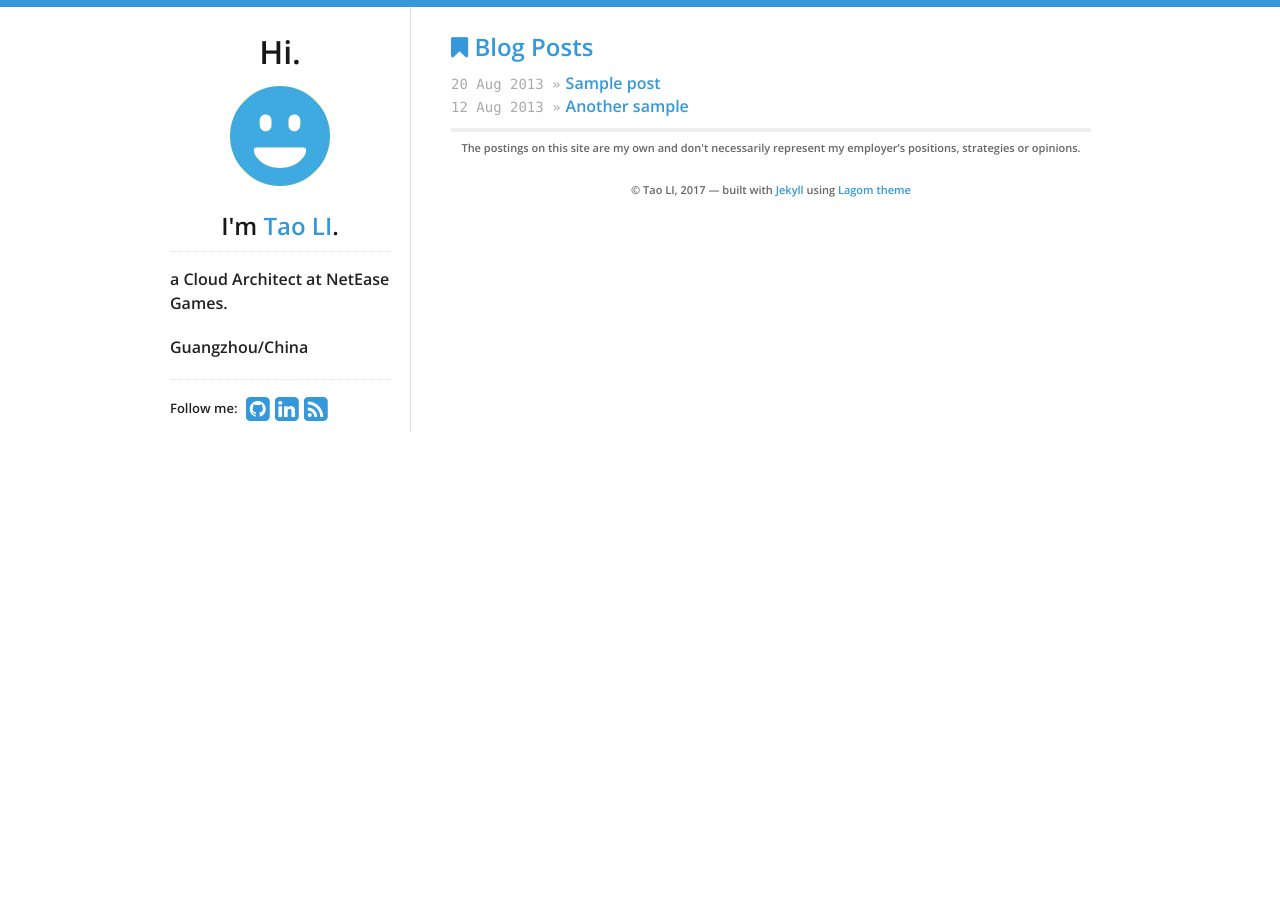
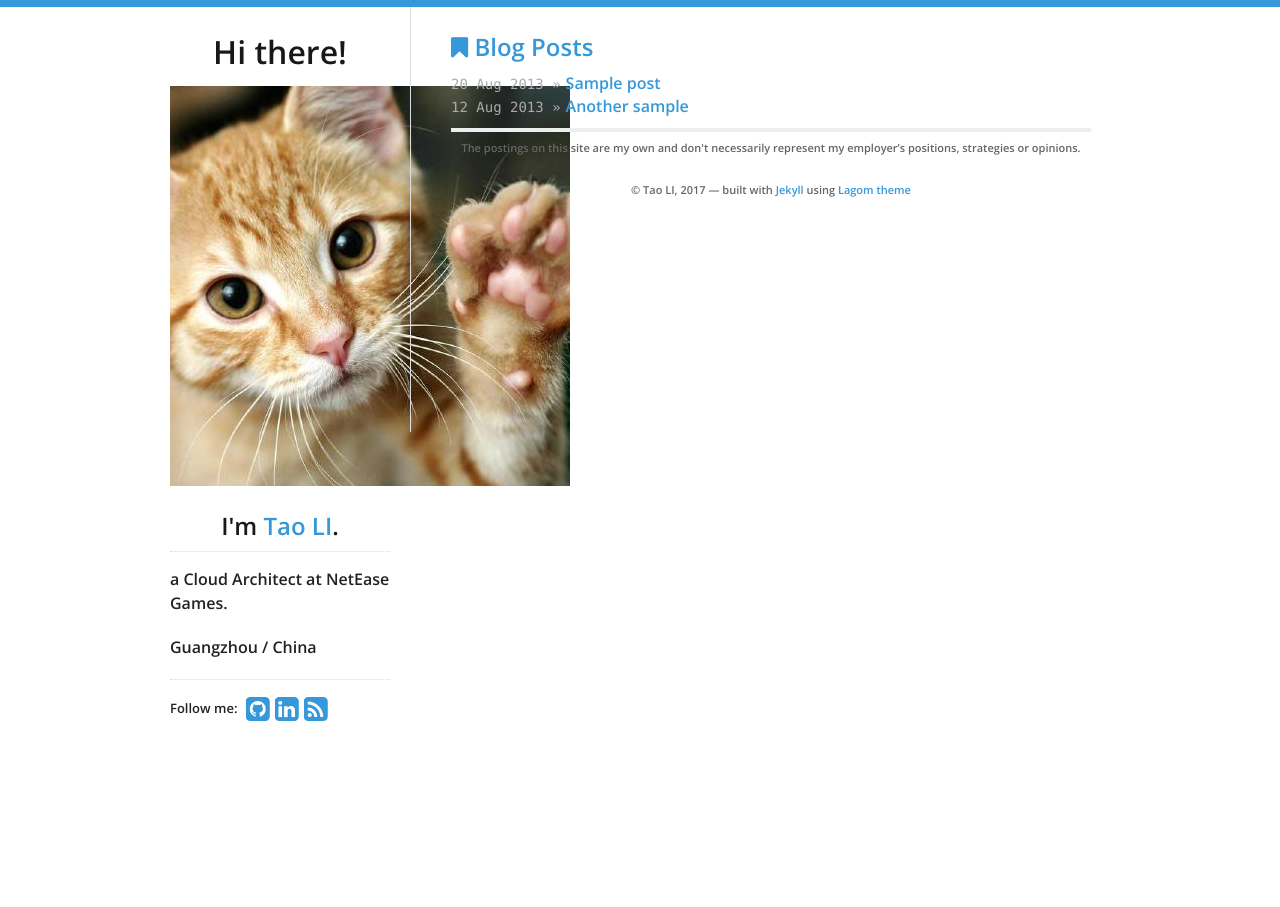
Before and after one commit to foodotbar/foodotbar.github.io, a Jekyll site: the page built from index.html, in a window 1280 px wide. Built offline with Jekyll 4.4.1, drawn with Linux system fonts in a browser that asks for light colours; nearby versions of some CDN libraries.

Commit message:
change logo

```diff
--- a/_data/theme.yml
+++ b/_data/theme.yml
@@ -15,7 +15,7 @@ social:
   #tumblr: animalygifs
   linkedin: xigua
   #gplus: 110552447039675960964
-  #gravatar: 86e6ff8f75f9daef42d53b7f8002fd95
+  #gravatar:
   #flickr: johndoe
 
 # "Hi, I'm _______"
--- a/_includes/sidebar.html
+++ b/_includes/sidebar.html
@@ -1,17 +1,17 @@
 <nav>
-  <h1>Hi.</h1>
+  <h1>Hi there!</h1>
   <a href="/">
     {% if site.data.theme.social.gravatar %}
     <img src="http://www.gravatar.com/avatar/{{ site.data.theme.social.gravatar }}?s=200" id="gravatar" alt="My photo"/>
     {% else %}
-    <img src="/logo.png" id="logo" alt="Blog logo"/>
+    <img src="/logo.jpeg" id="logo" alt="Blog logo"/>
     {% endif %}
   </a>
   <h2>I'm <a href="/">{{ site.data.theme.name }}</a>.</h2>
   <div id="bio">
     <p>a Cloud Architect at NetEase Games.</p>
     <p>
-       Guangzhou/China
+       Guangzhou / China
     </p>
   </div>
   <div id="social">
```
Also changed, not shown: logo.jpeg (added).
